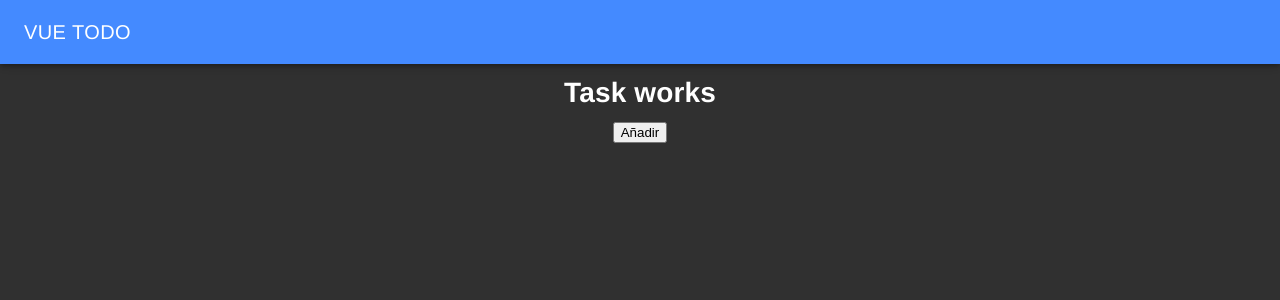
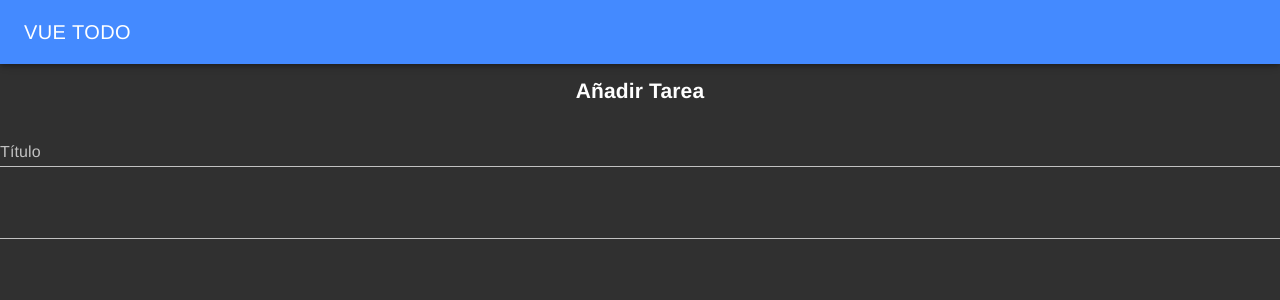
Before and after one commit to Unioviedu/TodoList-Vue, a Vue app: page / in a window 1280 px wide. Both pictures are taken after a click on the button "AÑADIR TAREA". Shown: the top 300 px of the page. Built offline with nearby package versions, Linux system fonts and the light colour scheme.

Commit message:
primeros cambios

```diff
--- a/src/views/task/template.html
+++ b/src/views/task/template.html
@@ -1,4 +1,14 @@
 <div class="view task">
-    <h1>Task works</h1>
-    <button @click="anadirTarea(this)">Añadir</button>
+    <h2>Añadir Tarea</h2>
+    <div class="form-fields">
+        <form>
+            <md-field>
+                <label>Título</label>
+                <md-input ></md-input>
+            </md-field>
+            <md-field>
+
+            </md-field>
+        </form>
+    </div>
 </div>
```
